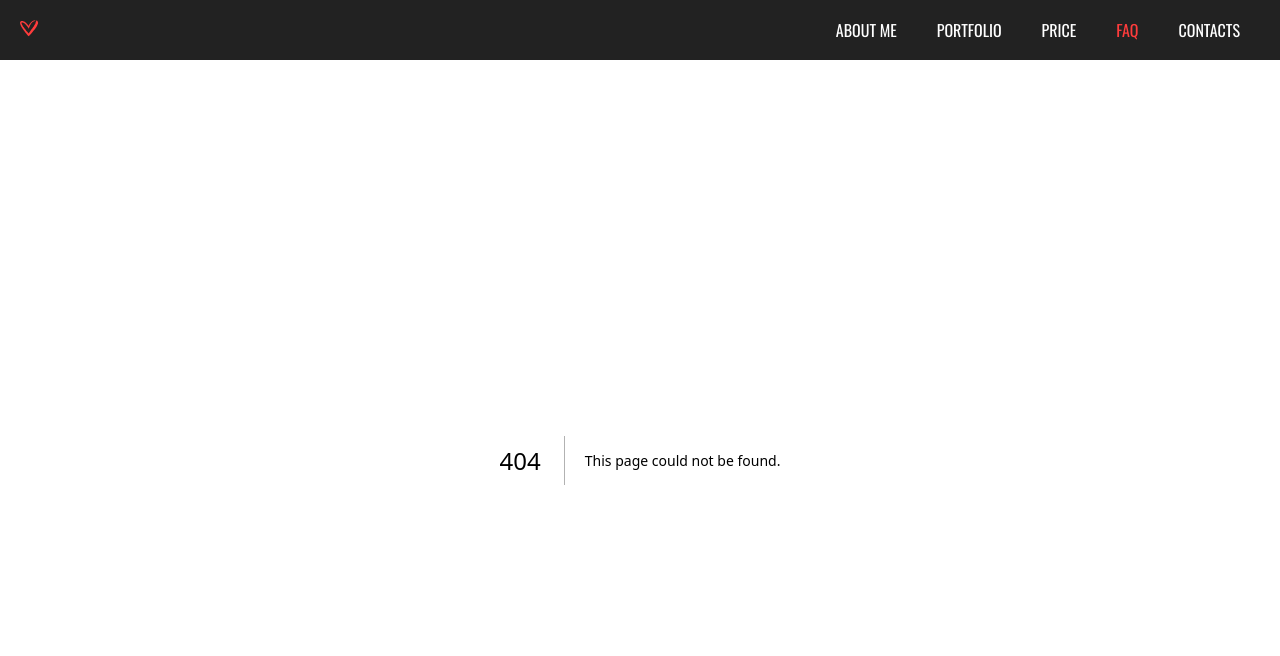
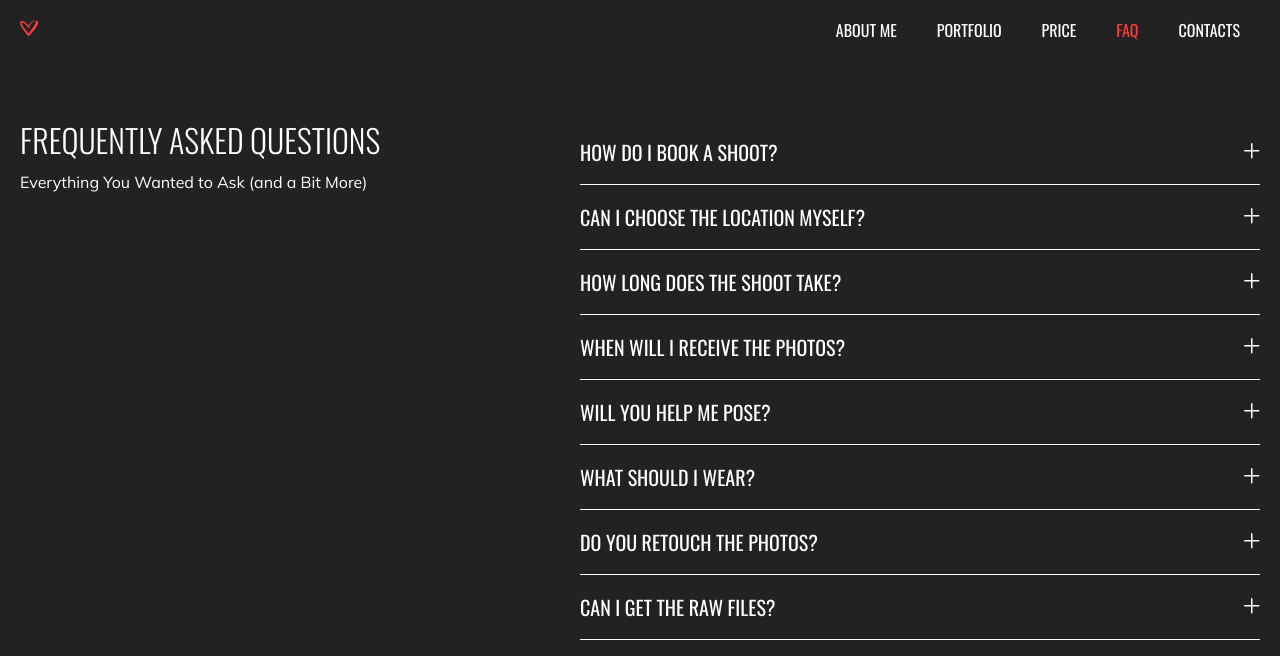
Before and after one commit to alinidi/photographer, a Next.js app: page /faq in a window 1280 px wide. Before the commit this address had no page. Shown: the top 656 px of the page. Built offline with nearby package versions, Linux system fonts and the light colour scheme.

Commit message:
feat: implement FAQ page

```diff
--- /dev/null
+++ b/app/faq/page.tsx
@@ -0,0 +1,5 @@
+import { FaqPage } from "@/components/faq/FaqPage";
+
+export default function FAQ() {
+    return <FaqPage />;
+}
--- /dev/null
+++ b/components/faq/Accordion/Accordion.module.scss
@@ -0,0 +1,71 @@
+@import "../../../styles/variables.scss";
+@import url("https://fonts.googleapis.com/css2?family=Mulish:ital,wght@0,200..1000;1,200..1000&display=swap");
+@import url("https://fonts.googleapis.com/css2?family=Oswald:wght@200..700&display=swap");
+
+.accordionItem {
+    color: $second-font;
+    max-width: 680px;
+    width: 100%;
+    border-bottom: 1px solid $secondary-color;
+    padding: 18px 0;
+    display: flex;
+    flex-direction: column;
+    // gap: 18px;
+}
+
+.question {
+    font-family: $second-font;
+    font-weight: 400;
+    font-size: $font-s-size;
+    line-height: 140%;
+    text-transform: uppercase;
+}
+
+.answer {
+    font-family: $primary-font;
+    font-weight: 400;
+    font-size: $font-xs-size;
+    line-height: 150%;
+}
+
+.button {
+    cursor: pointer;
+    width: 100%;
+    display: flex;
+    justify-content: space-between;
+    align-items: center;
+
+    background-color: transparent;
+    border: none;
+    color: $secondary-color;
+
+    &:hover {
+        color: $accent-color;
+        transition: 0.3s;
+    }
+}
+
+.accordionContent {
+    overflow: hidden;
+    opacity: 0;
+    overflow: hidden;
+    max-height: 0;
+    transition:
+        max-height 0.3s ease,
+        opacity 0.2s ease;
+}
+
+.open {
+    .accordionContent {
+        max-height: 200px;
+        opacity: 1;
+        transition:
+            max-height 0.4s ease,
+            opacity 0.3s ease 0.1s;
+    }
+
+    .question {
+        margin-bottom: 18px;
+        transition: 0.3s;
+    }
+}
--- /dev/null
+++ b/components/faq/Accordion/Accordion.tsx
@@ -0,0 +1,28 @@
+import plus from "../../../public/images/plus.svg";
+import minus from "../../../public/images/minus.svg";
+import Image from "next/image";
+import style from "./Accordion.module.scss";
+
+type AccordionType = {
+    id: number;
+    question: string;
+    answer: string;
+    openId: boolean;
+    onToggle: (id: number) => void;
+};
+
+export const Accordion = ({ id, question, answer, openId, onToggle }: AccordionType) => {
+    return (
+        <div className={`${style.accordionItem} ${openId ? style.open : ""}`}>
+            <button onClick={() => onToggle(id)} className={style.button}>
+                <span className={style.question}>{question}</span>
+                <span>
+                    {openId ? <Image src={minus} alt="minus" /> : <Image src={plus} alt="plus" />}
+                </span>
+            </button>
+            <div className={style.accordionContent}>
+                <div className={style.answer}>{answer}</div>
+            </div>
+        </div>
+    );
+};
--- /dev/null
+++ b/components/faq/FaqPage.module.scss
@@ -0,0 +1,40 @@
+@import "../../styles/variables.scss";
+
+.pageWrapper {
+    background-color: $primary-color;
+    color: $secondary-color;
+    display: flex;
+    justify-content: center;
+}
+
+.faqContainer {
+    height: 100vh;
+    max-width: 1440px;
+    width: 100%;
+    display: flex;
+    justify-content: space-between;
+    flex-wrap: wrap;
+    gap: 40px;
+    padding: 60px 20px;
+}
+
+.faqTitle {
+    display: flex;
+    flex-direction: column;
+    gap: 12px;
+    align-items: flex-start;
+}
+
+.title {
+    font-family: $second-font;
+    font-size: $font-m-size;
+    text-transform: uppercase;
+    line-height: 125%;
+    font-weight: 300;
+}
+
+.subtitle {
+    font-family: $primary-font;
+    font-size: $font-xs-size;
+    font-weight: 400;
+}
--- /dev/null
+++ b/components/faq/FaqPage.tsx
@@ -0,0 +1,85 @@
+"use client";
+
+import { useState } from "react";
+import { Accordion } from "./Accordion/Accordion";
+import style from "./FaqPage.module.scss";
+
+type QuestionsType = {
+    id: number;
+    question: string;
+    answer: string;
+};
+
+export const FaqPage = () => {
+    const [openId, setOpenId] = useState<number | null>(null);
+
+    const handleToggle = (id: number) => {
+        setOpenId(prevId => (prevId === id ? null : id));
+    };
+
+    const questions: QuestionsType[] = [
+        {
+            id: 1,
+            question: "How do I book a shoot?",
+            answer: "Super simple — just message me through any convenient platform (Instagram, WhatsApp, email, or the contact form on this site). We’ll discuss your preferred date, city, and session type. Once confirmed, I’ll reserve the date for you and send over preparation tips.",
+        },
+        {
+            id: 2,
+            question: "Can I choose the location myself?",
+            answer: "Absolutely! If there’s a special place you love or have in mind — I’m happy to shoot there. If you’re unsure, I can suggest beautiful spots with great lighting and atmosphere, tailored to your vision and mood.",
+        },
+        {
+            id: 3,
+            question: "How long does the shoot take?",
+            answer: "That depends on the package you choose. On average, sessions last from 1 to 4 hours. We’ll plan the pace and type of shoot together — from relaxed city strolls and love stories to more dynamic or editorial sessions.",
+        },
+        {
+            id: 4,
+            question: "When will I receive the photos?",
+            answer: "You’ll receive your edited photos within 7–14 days. For event and wedding sessions — up to 30 days. I deliver them in a stylish online gallery, where you can download them in full quality or easily share with friends and family.",
+        },
+        {
+            id: 5,
+            question: "Will you help me pose?",
+            answer: "Definitely! I’ll guide you gently throughout the session — where to look, how to move, how to relax. The goal is to make you feel comfortable and natural. My approach is relaxed, and I’ll never force awkward poses. The result? Real, expressive, and beautiful photos.",
+        },
+        {
+            id: 6,
+            question: "What should I wear?",
+            answer: "After booking, I’ll send you a style guide with suggestions for colors, textures, and combinations. The most important thing is that you feel confident in your outfit. I’m also happy to help you coordinate looks or plan something cohesive for couples or groups.",
+        },
+        {
+            id: 7,
+            question: "Do you retouch the photos?",
+            answer: "Yes, all photos are color-corrected and lightly retouched. My editing style is clean and natural — no overdone filters or fake skin. Just you, at your best. Extra retouching is available upon request.",
+        },
+        {
+            id: 8,
+            question: "Can I get the raw files?",
+            answer: " I don’t deliver RAW files. My work includes not only shooting, but also careful selection and editing to create a complete and polished result. You’ll receive only the best images, ready for printing, sharing, or publishing.",
+        },
+    ];
+
+    return (
+        <div className={style.pageWrapper}>
+            <div className={style.faqContainer}>
+                <div className={style.faqTitle}>
+                    <h1 className={style.title}>Frequently Asked Questions</h1>
+                    <p className={style.subtitle}>Everything You Wanted to Ask (and a Bit More)</p>
+                </div>
+                <div className={style.accWrapper}>
+                    {questions.map(q => (
+                        <Accordion
+                            key={q.id}
+                            id={q.id}
+                            question={q.question}
+                            answer={q.answer}
+                            openId={openId === q.id}
+                            onToggle={() => handleToggle(q.id)}
+                        />
+                    ))}
+                </div>
+            </div>
+        </div>
+    );
+};
```
Also changed, not shown: public/images/minus.svg (added), public/images/plus.svg (added).
